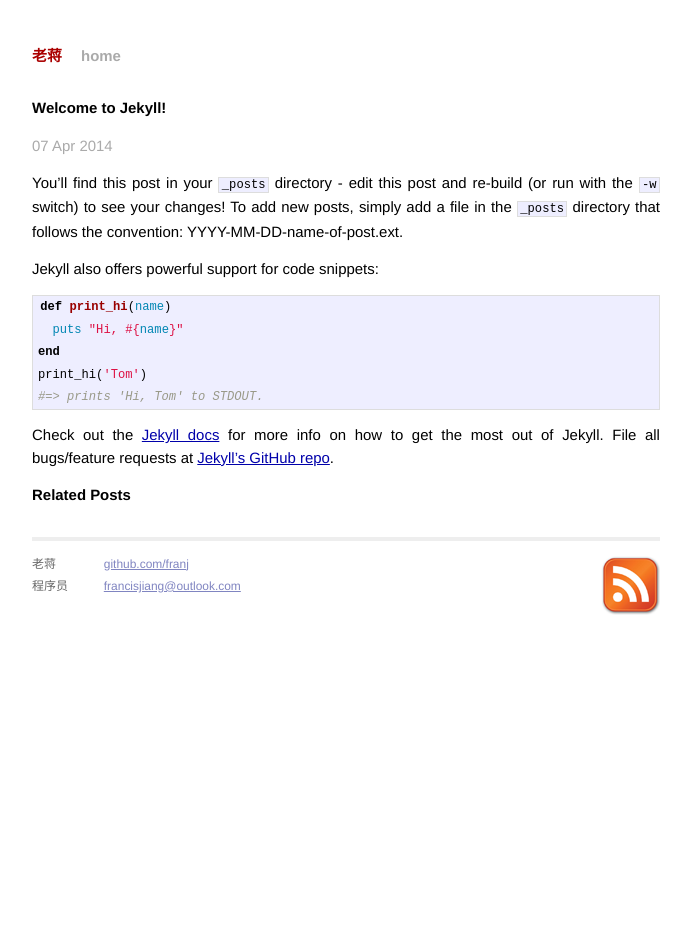
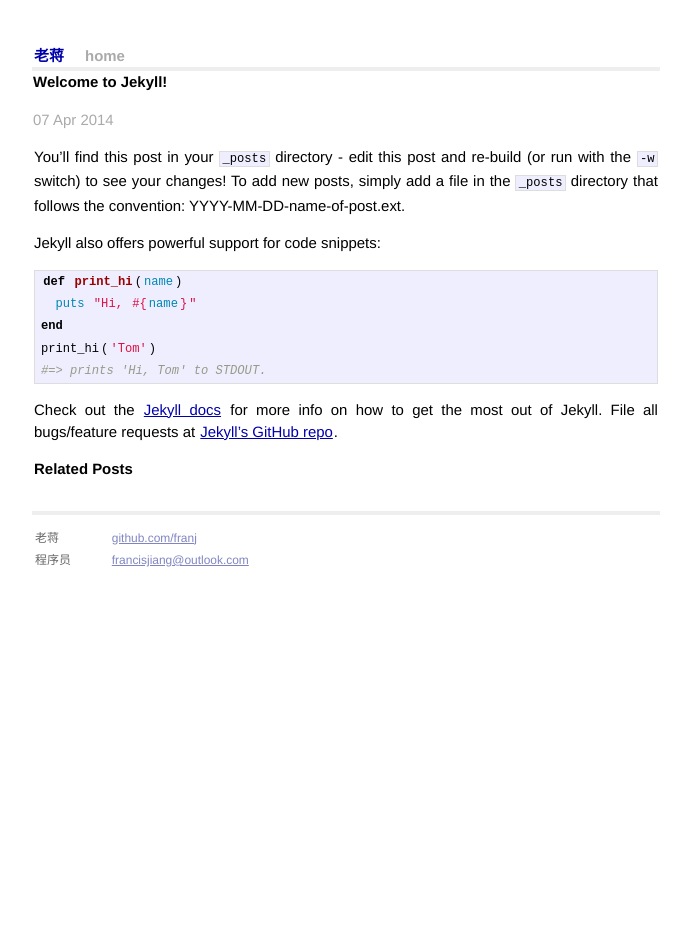
Before and after one commit to franj/franj.github.io, a Jekyll site: the page built from _posts/2014-04-07-welcome-to-jekyll.markdown, in a window 1280 px wide. Shown: the whole page, without its empty margins (294-985 px from the left). Built offline with Jekyll 4.4.1, drawn with Linux system fonts in a browser that asks for light colours; Markdown is read by kramdown in place of the engine named in the settings; comment, search, counter and statistics services are not loaded.

Commit message:
modify the view

```diff
--- a/_layouts/default.html
+++ b/_layouts/default.html
@@ -5,7 +5,7 @@
         <meta http-equiv="X-UA-Compatible" content="IE=edge,chrome=1">
         <title>{{ page.title }}</title>
         <meta name="viewport" content="width=device-width">
-		<link href="atom.xml" rel="alternate" title="{{ site.description }}" type="application/atom+xml" />
+		<link href="feed.xml" rel="alternate" title="{{ site.description }}" type="application/rss+xml" />
 
         <!-- syntax highlighting CSS -->
         <link rel="stylesheet" href="/css/syntax.css">
@@ -18,7 +18,8 @@
 
         <div class="site">
           <div class="header">
-            <h1 class="title"><a href="/">{{ site.name }}</a></h1>
+            <!-- <h1 class="title"><a href="/">{{ site.name }}</a></h1> -->
+			<a href="/">{{ site.name }}</a>
             <a class="extra" href="/">home</a>
           </div>
 
@@ -37,15 +38,14 @@
                 <a href="https://github.com/franj">{{ site.author_email }}</a><br />
               </p>
             </div>
-			<div class="rss">
-			  <a href="{{ site.url }}/atom.xml">
+			<!--div class="rss">
+			  <a href="/feed.xml">
 				<img src="/images/rss.png" alt="Subscribe to RSS Feed" />
 			  </a>
-			</div>
+			</div-->
           </div>
 
-
-<!-- ClickTale Bottom part -->
+<!-- ClickTale Bottom part
 <div id="ClickTaleDiv" style="display: none;"></div>
 <script type="text/javascript">
 if(document.location.protocol!='https:')
--- a/css/main.css
+++ b/css/main.css
@@ -7,7 +7,7 @@
 /* Global Reset */
 * {
   margin: 0;
-  padding: 0;
+  padding: 0 1px 0 1px;
 }
 
 html, body { height: 100%; }
@@ -63,6 +63,9 @@ a:visited { color: #a0a; }
   line-height: 1.5em;
 }
 
+.header {
+  border-bottom: 4px solid #eee;
+}
 .header a {
   font-weight: bold;
   text-decoration: none;
```
Also changed, not shown: other parts of _layouts/default.html (+5 -3 lines), feed.xml (renamed from atom.xml).
